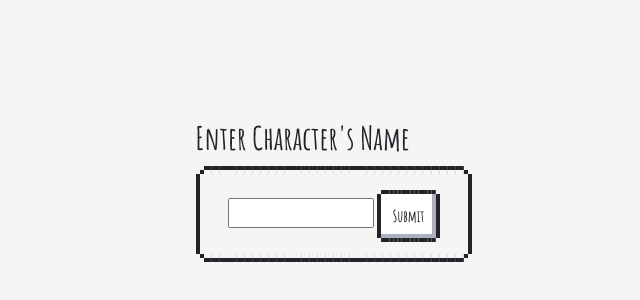
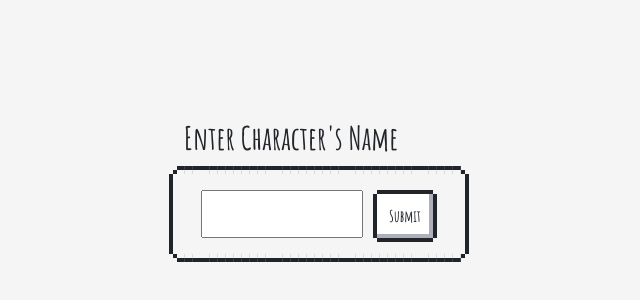
Before and after one commit to dbae82/project-0-game, a plain HTML site: page index.html in a window 1280 px wide. Shown: the part 212-512 px from the top of the page, without its empty margins (306-946 px from the left). Drawn offline with nearby package versions, Linux system fonts and the light colour scheme.

Commit message:
javascript done for start screent

```diff
--- a/index.html
+++ b/index.html
@@ -26,8 +26,10 @@
     <body>
         <div id="start-screen">
             <h1>Enter Character's Name</h1>
-            <section class="nes-container is-rounded">
-                <input type="name">
+            <section class="nes-container is-rounded" id="start-section">
+                <form action="" id="start-form">
+                    <input type="text" name="charName">
+                </form>
                 <button type="button" class="nes-btn is-submit" id="start-btn">Submit</button>
             </section>
         </div>
--- a/scripts/app.js
+++ b/scripts/app.js
@@ -10,11 +10,11 @@ class Character {
         this.coffee = 100;
         this.rest = 100;
         this.happiness = 100;
-    }
+    };
 };
 
-
-
-$("#start-btn").on("click", function() {
-    console.log("clicked!!");
+$("#start-btn").on("click", function(event) {
+    // console.log(`Hello ${$("input").val()}`);
+    const player = new Character(`${$("input").val()}`);
+    console.log(player);
 });
--- a/styles/main.css
+++ b/styles/main.css
@@ -2,6 +2,8 @@
 
 * {
     box-sizing: border-box;
+    margin: 0;
+    padding: 0;
 }
 
 body {
@@ -12,3 +14,19 @@ body {
     height: 100vh;
     justify-content: center;
 }
+
+#start-screen {
+    display: block;
+}
+
+#start-section {
+    display: flex;
+    flex-direction: row;
+    position: relative;
+    right: 15px;
+}
+
+input {
+    padding: 10px;
+    margin-right: 10px;
+}
```
Also changed, not shown: 1 other file. Lines whose indentation alone changed are shown as unchanged.
